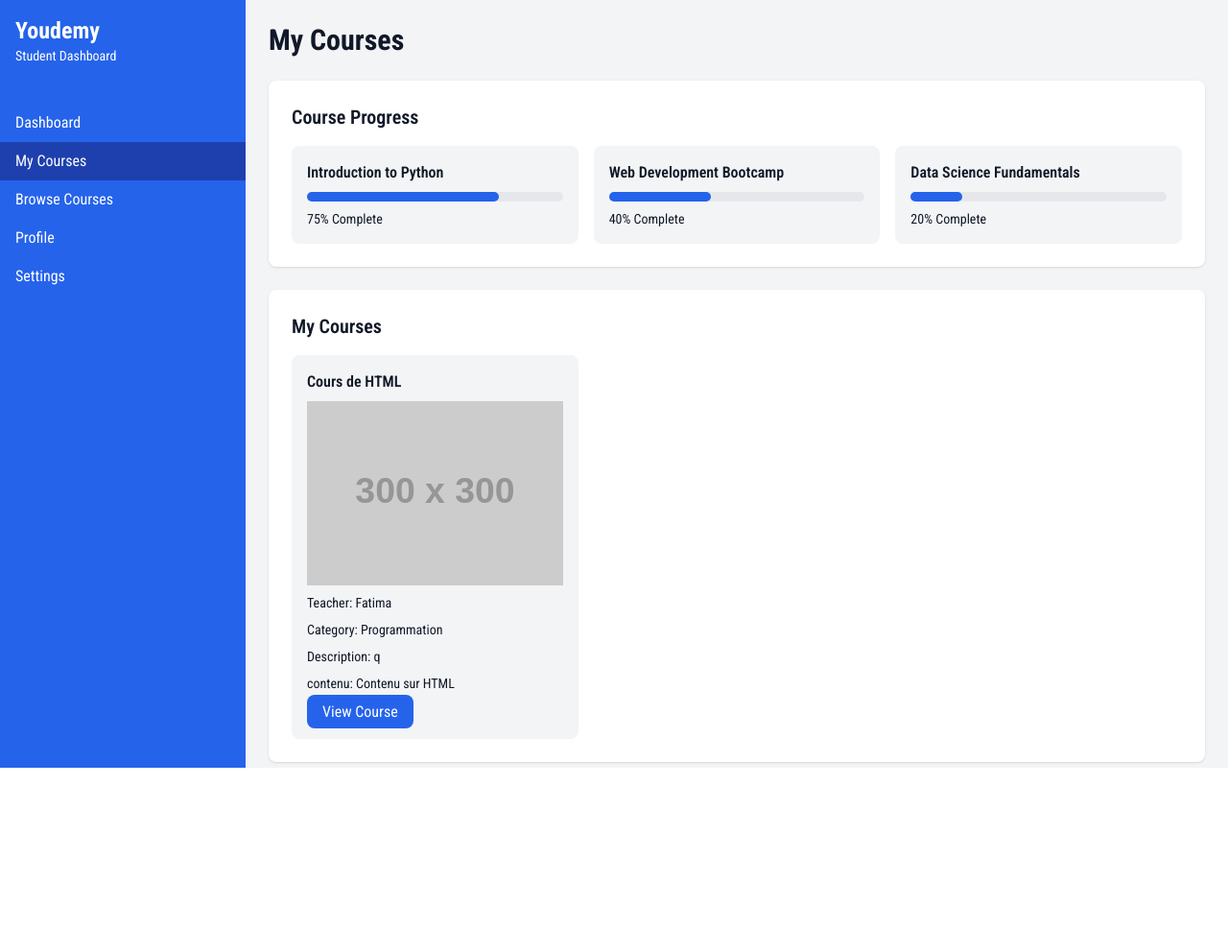
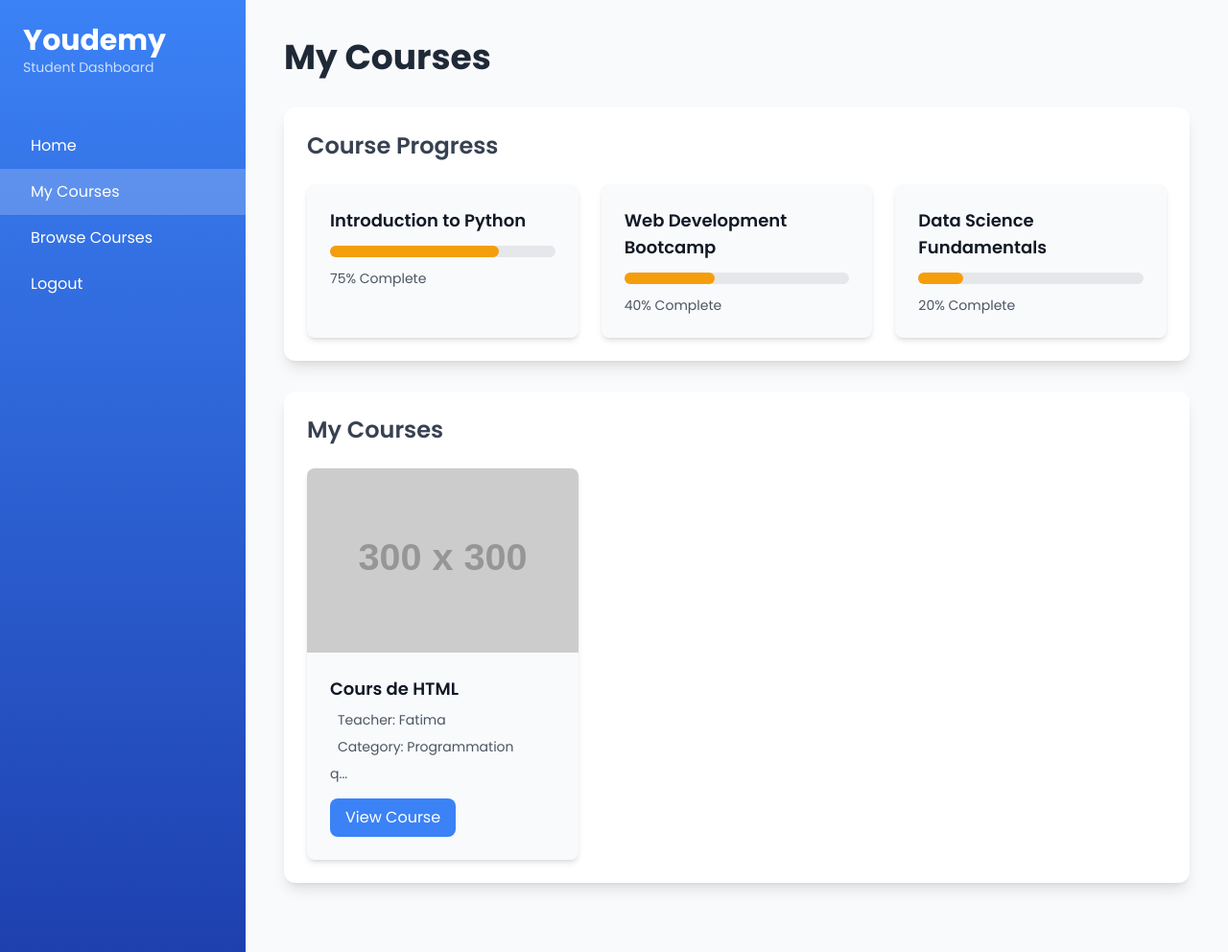
Before and after one commit to Youcode-Classe-E-2024-2025/MED_LAQSOUMI_YOUDEMY, a PHP site: page /index.php?action=myCourses in a window 1280 px wide. Shown: the whole page at 96% size. Before the commit the page ends 800 px from the top, so only its background shows below. Run offline with PHP 8.4, Linux system fonts and the light colour scheme; a user stored in the database is signed in; data comes from the database, SQL or seed files in the repository; grey boxes labelled with a size stand in for pictures from a placeholder-image service; some libraries are stand-ins or nearby versions.

Commit message:
update mycourse page and make the administrator dashboard page

```diff
--- a/controllers/CourseController.php
+++ b/controllers/CourseController.php
@@ -1,10 +1,12 @@
 <?php
 require_once __DIR__ . '/../models/Course.php';
+require_once __DIR__ . '/../models/Inscription.php';
 
 class CourseController
 {
     private $db;
     private $course;
+    private $inscription;
 
     public function __construct($db)
     {
--- a/controllers/EnseignantController.php
+++ b/controllers/EnseignantController.php
@@ -0,0 +1,25 @@
+<?php
+require_once __DIR__ . '/../models/inscription.php';
+
+class EnseignantController
+{
+    private $db;
+    private $etudiant_id;
+    private $cours_id;
+    private $date_inscription;
+    private $inscription;
+
+    public function __construct($db)
+    {
+        $this->db = $db;
+        $this->etudiant_id = null;
+        $this->cours_id = null;
+        $this->date_inscription = null;
+    }
+
+    public function inscrireCours($user_id, $cours_id) {
+        $this->inscription->inscrireCours($user_id, $cours_id);
+        header("Location: index.php?action=myCourses");
+        exit;
+    }
+}
--- a/controllers/UtilisateurController.php
+++ b/controllers/UtilisateurController.php
@@ -1,9 +1,6 @@
 <?php
 require_once __DIR__ . '/../models/Utilisateur.php';
-require_once __DIR__ . '/../models/Course.php';
-require_once __DIR__ . '/../models/Enseignant.php';
-require_once __DIR__ . '/../models/Etudiant.php';
-//
+
 class UtilisateurController
 {
     private $db;
--- a/index.php
+++ b/index.php
@@ -3,6 +3,7 @@
 require_once __DIR__ . '/config/database.php';
 require_once __DIR__ . '/controllers/UtilisateurController.php';
 require_once __DIR__ . '/controllers/CourseController.php';
+require_once __DIR__ . '/controllers/EnseignantController.php';
 // require_once __DIR__ . '/controllers/EnseignantController.php';
 // require_once __DIR__ . '/controllers/EtudiantController.php';
 // require_once __DIR__ . '/controllers/AdminController.php';
@@ -11,7 +12,7 @@ require_once __DIR__ . '/controllers/CourseController.php';
 $db = DatabaseConnection::getInstance();
 $user = new UtilisateurController($db);
 $courseController = new CourseController($db);
-// $enseignantController = new EnseignantController($db);
+$enseignantController = new EnseignantController($db);
 // $etudiantController = new EtudiantController($db);
 // $adminController = new AdminController($db);
 
--- a/models/Administrateur.php
+++ b/models/Administrateur.php
@@ -6,7 +6,8 @@ class Administrateur extends User {
     }
 
     public function validerCompteEnseignant() {
-        // Code pour consulter les cours de l'étudiant
+        // Code pour valider le compte de l'enseignant
+
 
     }
 
--- /dev/null
+++ b/models/Inscription.php
@@ -0,0 +1,19 @@
+<?php
+require_once __DIR__ . '/../config/database.php';
+require_once __DIR__ . '/../models/Etudiant.php';
+require_once __DIR__ . '/../models/Course.php';
+class Inscription {
+    private $db;
+    private $etudiant_id;
+    private $cours_id;
+    private $date_inscription;
+
+    public function __construct($db, $etudiant_id, $cours_id, $date_inscription) {
+        $this->db = $db;
+        $this->etudiant_id = $etudiant_id;
+        $this->cours_id = $cours_id;
+        $this->date_inscription = $date_inscription;
+    }
+
+
+}
--- a/views/myCourses.php
+++ b/views/myCourses.php
@@ -11,88 +11,97 @@ $titre = isset($_SESSION['titre']) ? $_SESSION['titre'] : '';
     <meta charset="UTF-8">
     <meta name="viewport" content="width=device-width, initial-scale=1.0">
     <title>My Courses - Youdemy</title>
-    <link href="https://fonts.googleapis.com/css2?family=Roboto+Condensed:wght@200;300;400;600;700&display=swap" rel="stylesheet">
+    <link href="https://fonts.googleapis.com/css2?family=Poppins:wght@300;400;500;600;700&display=swap" rel="stylesheet">
     <script src="https://cdn.tailwindcss.com"></script>
     <script>
         tailwind.config = {
           theme: {
             extend: {
               colors: {
-                primary: '#2563eb',
-                secondary: '#1e40af'
+                primary: '#3B82F6',
+                secondary: '#1E40AF',
+                accent: '#F59E0B'
               },
               fontFamily: {
-                'sans' : ['Roboto Condensed', 'sans-serif']
+                'sans': ['Poppins', 'sans-serif']
               }
             }
           }
         }
     </script>
 </head>
-<body class="font-sans font-normal antialiased bg-gray-100 text-gray-900">
-    <div class="flex h-screen bg-gray-100">
+<body class="font-sans font-normal antialiased bg-gray-50 text-gray-900">
+    <div class="flex flex-col lg:flex-row min-h-screen">
         <!-- Sidebar -->
-        <aside class="w-64 bg-primary text-white">
-            <div class="p-4">
-                <h1 class="text-2xl font-bold">Youdemy</h1>
-                <p class="text-sm">Student Dashboard</p>
+        <aside class="w-full lg:w-64 bg-gradient-to-b from-primary to-secondary text-white">
+            <div class="p-6">
+                <h1 class="text-3xl font-bold">Youdemy</h1>
+                <p class="text-sm opacity-75">Student Dashboard</p>
             </div>
             <nav class="mt-6">
-                <a href="#" class="block py-2 px-4 hover:bg-secondary">Dashboard</a>
-                <a href="#" class="block py-2 px-4 bg-secondary">My Courses</a>
-                <a href="#" class="block py-2 px-4 hover:bg-secondary">Browse Courses</a>
-                <a href="#" class="block py-2 px-4 hover:bg-secondary">Profile</a>
-                <a href="#" class="block py-2 px-4 hover:bg-secondary">Settings</a>
+                <a href="index.php?action=home" class="block py-3 px-6 hover:bg-white/10 transition duration-200">
+                    <i class="fas fa-home mr-2"></i> Home
+                </a>
+                <a href="index.php?action=myCourses" class="block py-3 px-6 bg-white/20">
+                    <i class="fas fa-book-open mr-2"></i> My Courses
+                </a>
+                <a href="index.php?action=courses" class="block py-3 px-6 hover:bg-white/10 transition duration-200">
+                    <i class="fas fa-search mr-2"></i> Browse Courses
+                </a>
+                <a href="index.php?action=logout" class="block py-3 px-6 hover:bg-white/10 transition duration-200">
+                    <i class="fas fa-sign-out-alt mr-2"></i> Logout
+                </a>
             </nav>
         </aside>
 
         <!-- Main Content -->
-        <main class="flex-1 overflow-y-auto">
-            <div class="p-6">
-                <h2 class="text-3xl font-bold mb-6">My Courses</h2>
+        <main class="flex-1 overflow-y-auto bg-gray-50">
+            <div class="p-6 lg:p-10">
+                <h2 class="text-4xl font-bold mb-8 text-gray-800">My Courses</h2>
 
                 <!-- Course Progress -->
-                <div class="bg-white rounded-lg shadow p-6 mb-6">
-                    <h3 class="text-xl font-semibold mb-4">Course Progress</h3>
-                    <div class="grid grid-cols-1 md:grid-cols-3 gap-4">
-                        <div class="bg-gray-100 p-4 rounded-lg">
-                            <h4 class="font-semibold mb-2">Introduction to Python</h4>
-                            <div class="w-full bg-gray-200 rounded-full h-2.5 dark:bg-gray-700">
-                                <div class="bg-primary h-2.5 rounded-full" style="width: 75%"></div>
+                <div class="bg-white rounded-xl shadow-lg p-6 mb-8">
+                    <h3 class="text-2xl font-semibold mb-6 text-gray-700">Course Progress</h3>
+                    <div class="grid grid-cols-1 md:grid-cols-2 lg:grid-cols-3 gap-6">
+                        <div class="bg-gray-50 p-6 rounded-lg shadow-md transition duration-300 hover:shadow-xl">
+                            <h4 class="font-semibold mb-3 text-lg">Introduction to Python</h4>
+                            <div class="w-full bg-gray-200 rounded-full h-3">
+                                <div class="bg-accent h-3 rounded-full" style="width: 75%"></div>
                             </div>
-                            <p class="text-sm mt-2">75% Complete</p>
+                            <p class="text-sm mt-3 text-gray-600">75% Complete</p>
                         </div>
-                        <div class="bg-gray-100 p-4 rounded-lg">
-                            <h4 class="font-semibold mb-2">Web Development Bootcamp</h4>
-                            <div class="w-full bg-gray-200 rounded-full h-2.5 dark:bg-gray-700">
-                                <div class="bg-primary h-2.5 rounded-full" style="width: 40%"></div>
+                        <div class="bg-gray-50 p-6 rounded-lg shadow-md transition duration-300 hover:shadow-xl">
+                            <h4 class="font-semibold mb-3 text-lg">Web Development Bootcamp</h4>
+                            <div class="w-full bg-gray-200 rounded-full h-3">
+                                <div class="bg-accent h-3 rounded-full" style="width: 40%"></div>
                             </div>
-                            <p class="text-sm mt-2">40% Complete</p>
+                            <p class="text-sm mt-3 text-gray-600">40% Complete</p>
                         </div>
-                        <div class="bg-gray-100 p-4 rounded-lg">
-                            <h4 class="font-semibold mb-2">Data Science Fundamentals</h4>
-                            <div class="w-full bg-gray-200 rounded-full h-2.5 dark:bg-gray-700">
-                                <div class="bg-primary h-2.5 rounded-full" style="width: 20%"></div>
+                        <div class="bg-gray-50 p-6 rounded-lg shadow-md transition duration-300 hover:shadow-xl">
+                            <h4 class="font-semibold mb-3 text-lg">Data Science Fundamentals</h4>
+                            <div class="w-full bg-gray-200 rounded-full h-3">
+                                <div class="bg-accent h-3 rounded-full" style="width: 20%"></div>
                             </div>
-                            <p class="text-sm mt-2">20% Complete</p>
+                            <p class="text-sm mt-3 text-gray-600">20% Complete</p>
                         </div>
                     </div>
                 </div>
 
                 <!-- My Courses -->
                 <?php if ($role === 'etudiant') :?>
-                <div class="bg-white rounded-lg shadow p-6 mb-6">
-                    <h3 class="text-xl font-semibold mb-4">My Courses</h3>
-                    <div class="grid grid-cols-1 md:grid-cols-2 lg:grid-cols-3 gap-4">
+                <div class="bg-white rounded-xl shadow-lg p-6 mb-8">
+                    <h3 class="text-2xl font-semibold mb-6 text-gray-700">My Courses</h3>
+                    <div class="grid grid-cols-1 md:grid-cols-2 lg:grid-cols-3 gap-6">
                         <?php foreach ($courses as $item) : ?>
-                            <div class="bg-gray-100 p-4 rounded-lg">
-                                <h4 class="font-semibold mb-2"><?= htmlspecialchars($item['titre']) ?></h4>
-                                <img src="<?= htmlspecialchars($item['image']) ?>" alt="Thumbnail" class="w-full h-48 object-cover mb-2">
-                                <p class="text-sm mb-2">Teacher: <?= htmlspecialchars($item['teacher_name']) ?></p>
-                                <p class="text-sm mb-2">Category: <?= htmlspecialchars($item['category_name']) ?></p>
-                                <p class="text-sm mb-2">Description: <?= htmlspecialchars($item['description']) ?></p>
-                                <p class="text-sm mb-2">contenu: <?= htmlspecialchars($item['contenu']) ?></p>
-                                <a href="index.php?action=course&id=<?= htmlspecialchars($item['id']) ?>" class="bg-primary text-white px-4 py-2 rounded-lg hover:bg-secondary">View Course</a>
+                            <div class="bg-gray-50 rounded-lg shadow-md overflow-hidden transition duration-300 hover:shadow-xl">
+                                <img src="<?= htmlspecialchars($item['image']) ?>" alt="Thumbnail" class="w-full h-48 object-cover">
+                                <div class="p-6">
+                                    <h4 class="font-semibold mb-2 text-lg"><?= htmlspecialchars($item['titre']) ?></h4>
+                                    <p class="text-sm mb-2 text-gray-600"><i class="fas fa-chalkboard-teacher mr-2"></i>Teacher: <?= htmlspecialchars($item['teacher_name']) ?></p>
+                                    <p class="text-sm mb-2 text-gray-600"><i class="fas fa-tag mr-2"></i>Category: <?= htmlspecialchars($item['category_name']) ?></p>
+                                    <p class="text-sm mb-4 text-gray-600"><?= htmlspecialchars(substr($item['description'], 0, 100)) ?>...</p>
+                                    <a href="index.php?action=course&id=<?= htmlspecialchars($item['id']) ?>" class="bg-primary text-white px-4 py-2 rounded-lg hover:bg-secondary transition duration-300 inline-block">View Course</a>
+                                </div>
                             </div>
                         <?php endforeach; ?>
                     </div>
@@ -102,6 +111,7 @@ $titre = isset($_SESSION['titre']) ? $_SESSION['titre'] : '';
         </main>
     </div>
 
+    <script src="https://kit.fontawesome.com/your-fontawesome-kit.js" crossorigin="anonymous"></script>
     <script src="https://cdn.jsdelivr.net/gh/alpinejs/alpine@v2.8.2/dist/alpine.min.js" defer></script>
 </body>
 </html>
```
Also changed, not shown: models/Course.php (+0 -9 lines).
